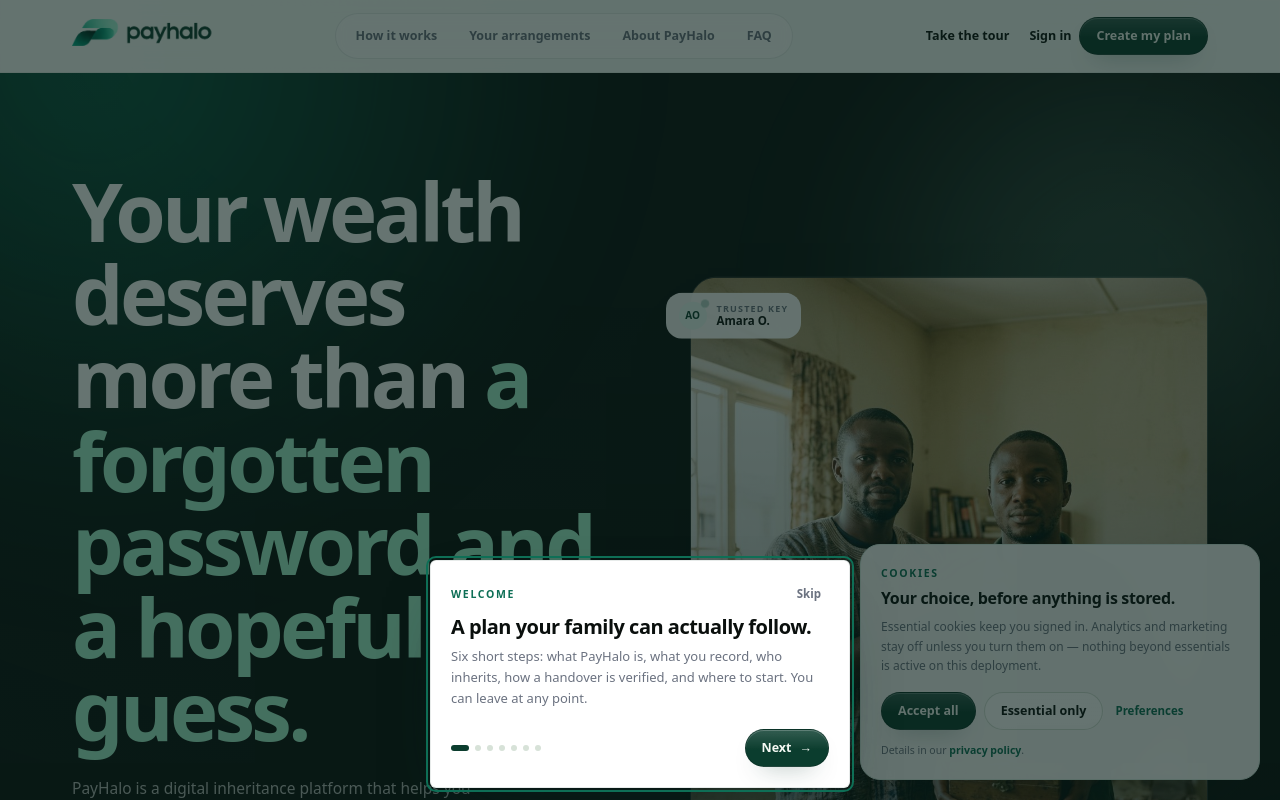
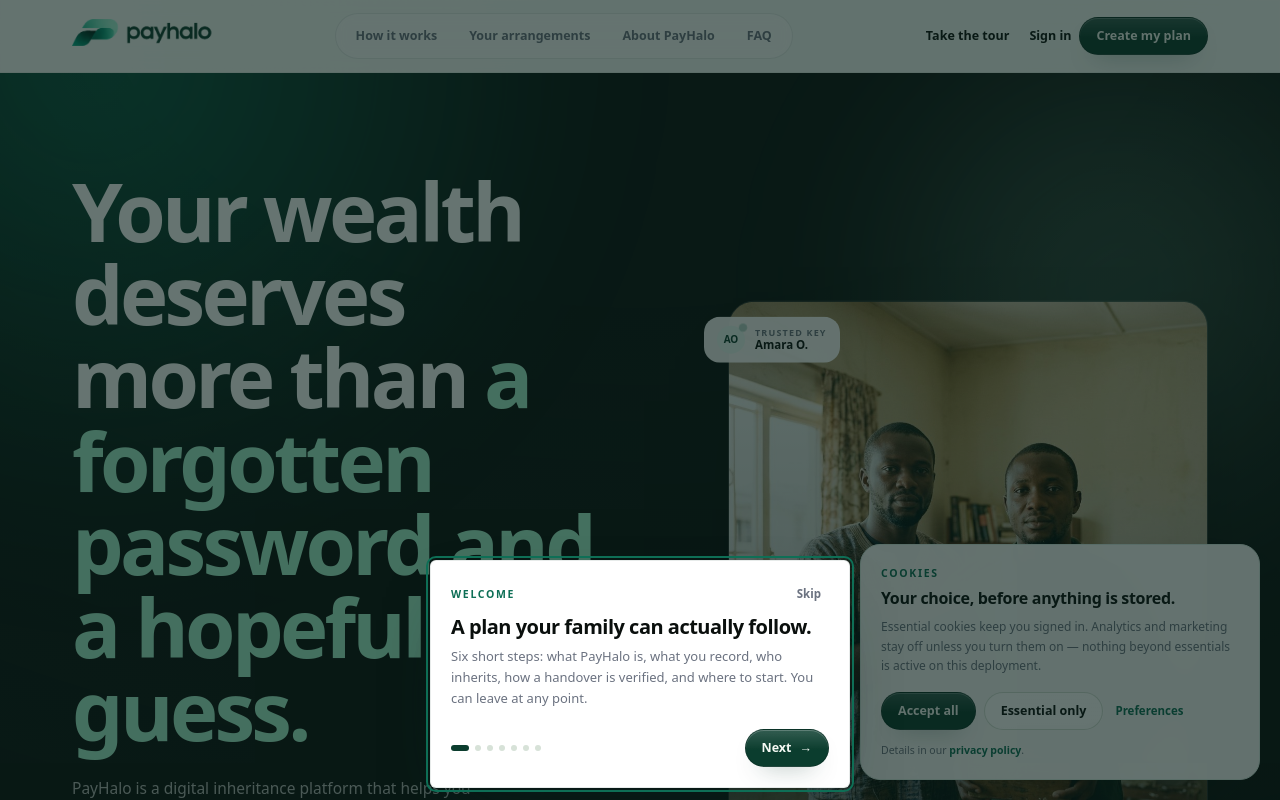
Before and after one commit to dawnikhq/PayHalo, a Next.js app: page / in a window 1280 px wide. Shown: the top 800 px of the page. Built offline with nearby package versions, Linux system fonts and the light colour scheme.

Commit message:
Tighten the hero frame on a laptop and lift the cookie card above the app tabs
Co-authored-by: arena-agent <297053741+arena-agent@users.noreply.github.com>

```diff
--- a/components/legal/CookieConsent.tsx
+++ b/components/legal/CookieConsent.tsx
@@ -100,7 +100,7 @@ export function CookieConsent({ lift = false }: { lift?: boolean }) {
           aria-modal={panel ? true : undefined}
           aria-label="Cookie preferences"
           className={`fixed inset-x-3 z-[80] sm:inset-x-auto sm:right-5 sm:bottom-5 sm:w-[400px] ${
-            lift ? "bottom-[86px]" : "bottom-3"
+            lift ? "bottom-[86px] lg:bottom-5" : "bottom-3"
           }`}
           style={{ paddingBottom: "env(safe-area-inset-bottom)" }}
         >
--- a/components/marketing/Hero.tsx
+++ b/components/marketing/Hero.tsx
@@ -111,7 +111,7 @@ export function Hero() {
         </div>
 
         {/* photographs, changing on their own */}
-        <div className="hero-float relative mx-auto w-full max-w-[440px] lg:mx-0 lg:max-w-none">
+        <div className="hero-float relative mx-auto w-full max-w-[440px] lg:mx-0 lg:max-w-[480px] lg:justify-self-end">
           <div className="relative aspect-[5/4] w-full overflow-hidden rounded-[26px] border border-white/12 shadow-[0_50px_90px_-50px_rgba(0,0,0,0.9)] sm:aspect-[4/5] lg:aspect-[4/5]">
             {FRAMES.map((f, i) => (
               <Image
```
